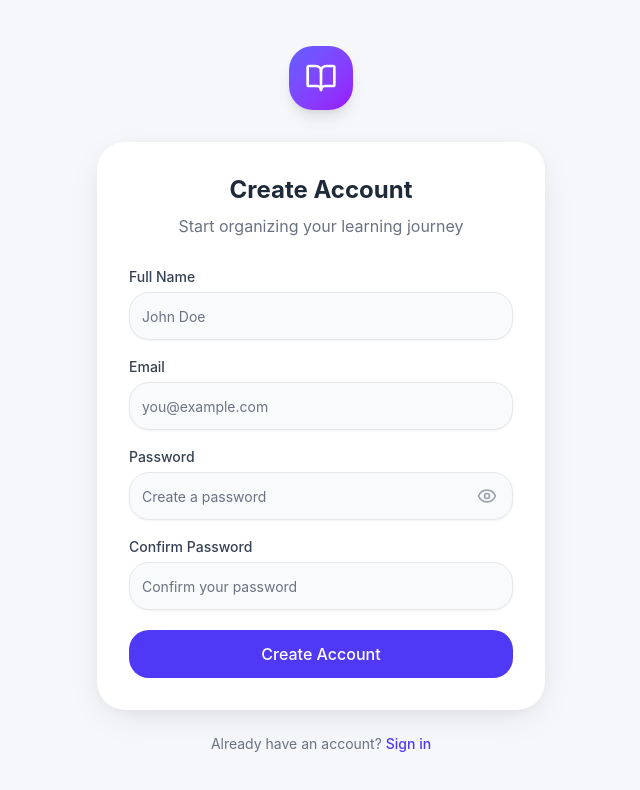
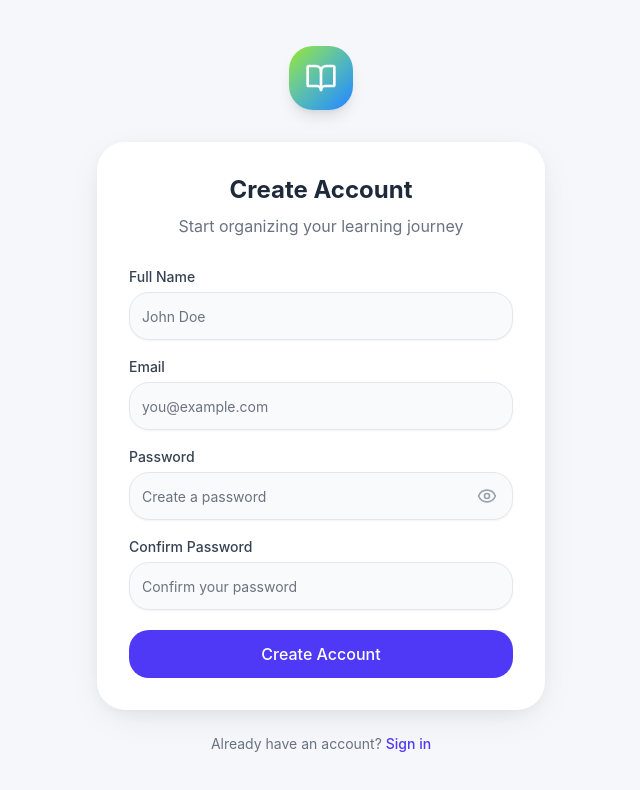
Before and after one commit to Ans1110/cours-management-platform, a React (Vite) app in the folder frontend/: page /register in a window 1280 px wide. Shown: the top 790 px of the page, without its empty margins (319-959 px from the left). Built offline with nearby package versions, Linux system fonts and the light colour scheme; no server answers.

Commit message:
style: Change logo background gradient colors

```diff
--- a/frontend/src/pages/RegisterPage.tsx
+++ b/frontend/src/pages/RegisterPage.tsx
@@ -41,7 +41,7 @@ export default function RegisterPage() {
       <div className="w-full max-w-md">
         {/* Logo */}
         <div className="flex justify-center mb-8">
-          <div className="w-16 h-16 bg-linear-to-br from-indigo-500 to-purple-600 rounded-2xl flex items-center justify-center shadow-lg">
+          <div className="w-16 h-16 bg-linear-to-br from-lime-400 to-blue-500 rounded-2xl flex items-center justify-center shadow-lg">
             <BookOpen className="h-8 w-8 text-white" />
           </div>
         </div>
```
